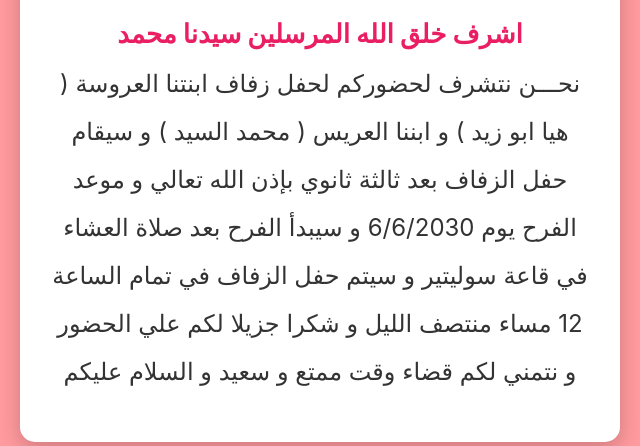
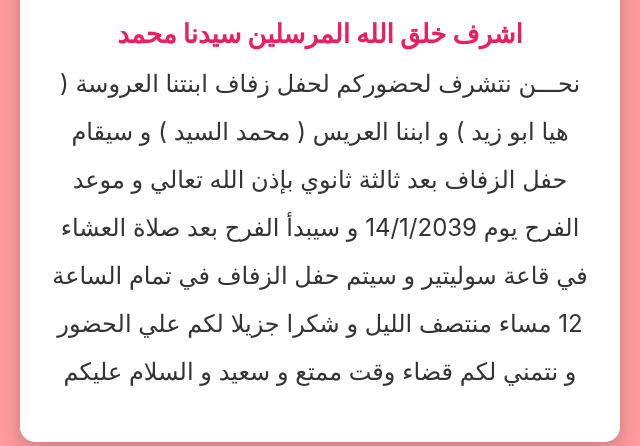
Before and after one commit to ziadabuolila/happy, a plain HTML site: page index.html in a window 1280 px wide. Both pictures are taken after a click on the element 640 px from the left and 431 px from the top of the page. Shown: the part 235-681 px from the top of the page, 320-960 px from the left. Drawn offline with Linux system fonts and the light colour scheme.

Commit message:
Update index.html

```diff
--- a/index.html
+++ b/index.html
@@ -21,7 +21,7 @@
         <span>بسم الله الرحمن الرحيم و الصلاة و السلام علي اشرف خلق الله المرسلين سيدنا محمد</span>
         <p>
             نحـــن نتشرف لحضوركم لحفل زفاف ابنتنا العروسة ( هيا ابو زيد ) و ابننا العريس ( محمد السيد ) و سيقام حفل الزفاف بعد ثالثة ثانوي بإذن الله تعالي و موعد
-            الفرح يوم 6/6/2030 و سيبدأ الفرح بعد صلاة العشاء في قاعة سوليتير و سيتم حفل الزفاف في تمام الساعة 12 مساء منتصف الليل و شكرا جزيلا لكم علي الحضور
+            الفرح يوم 14/1/2039 و سيبدأ الفرح بعد صلاة العشاء في قاعة سوليتير و سيتم حفل الزفاف في تمام الساعة 12 مساء منتصف الليل و شكرا جزيلا لكم علي الحضور
             و نتمني لكم قضاء وقت ممتع و سعيد و السلام عليكم
         </p>
     </div>
```
